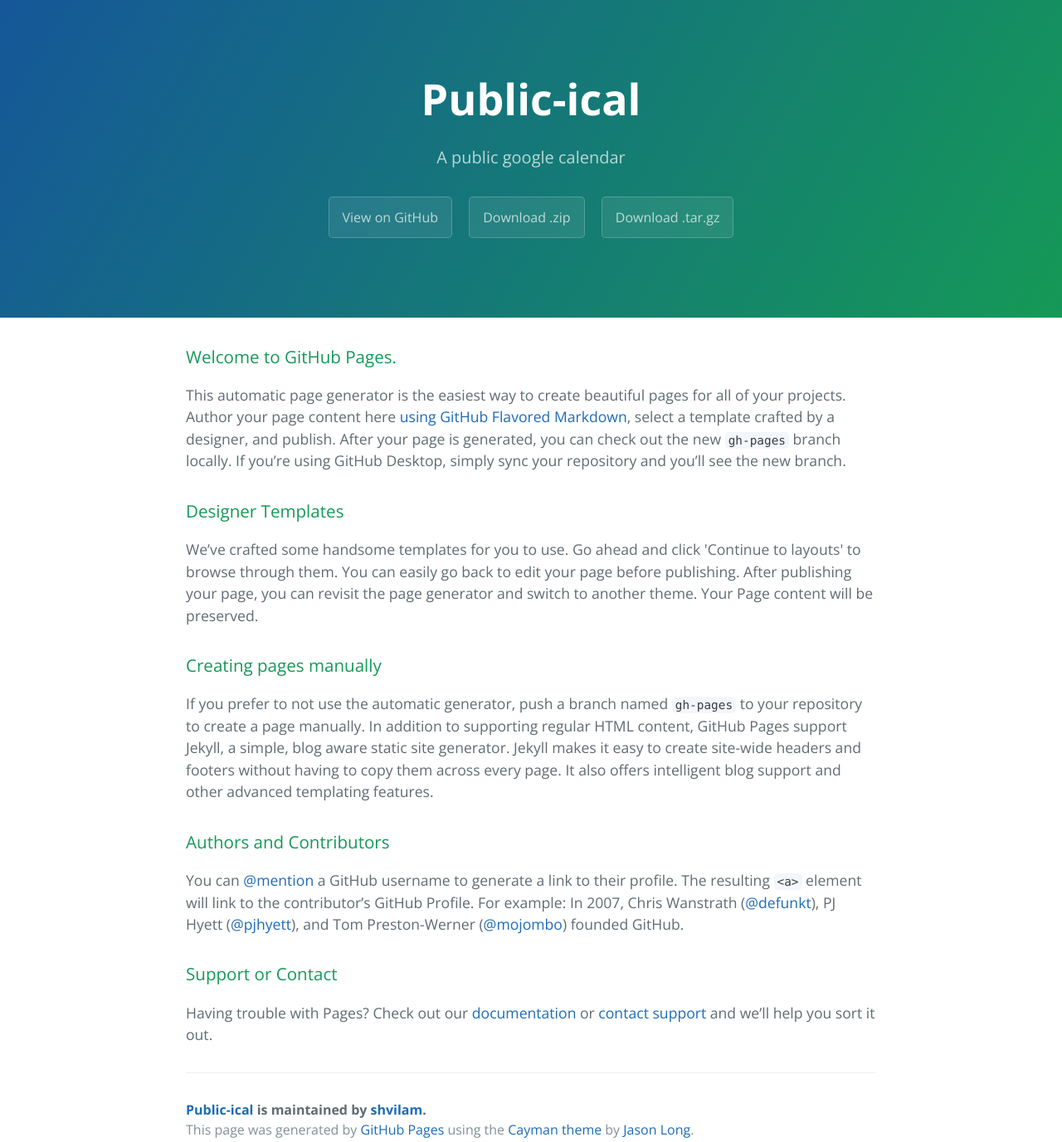
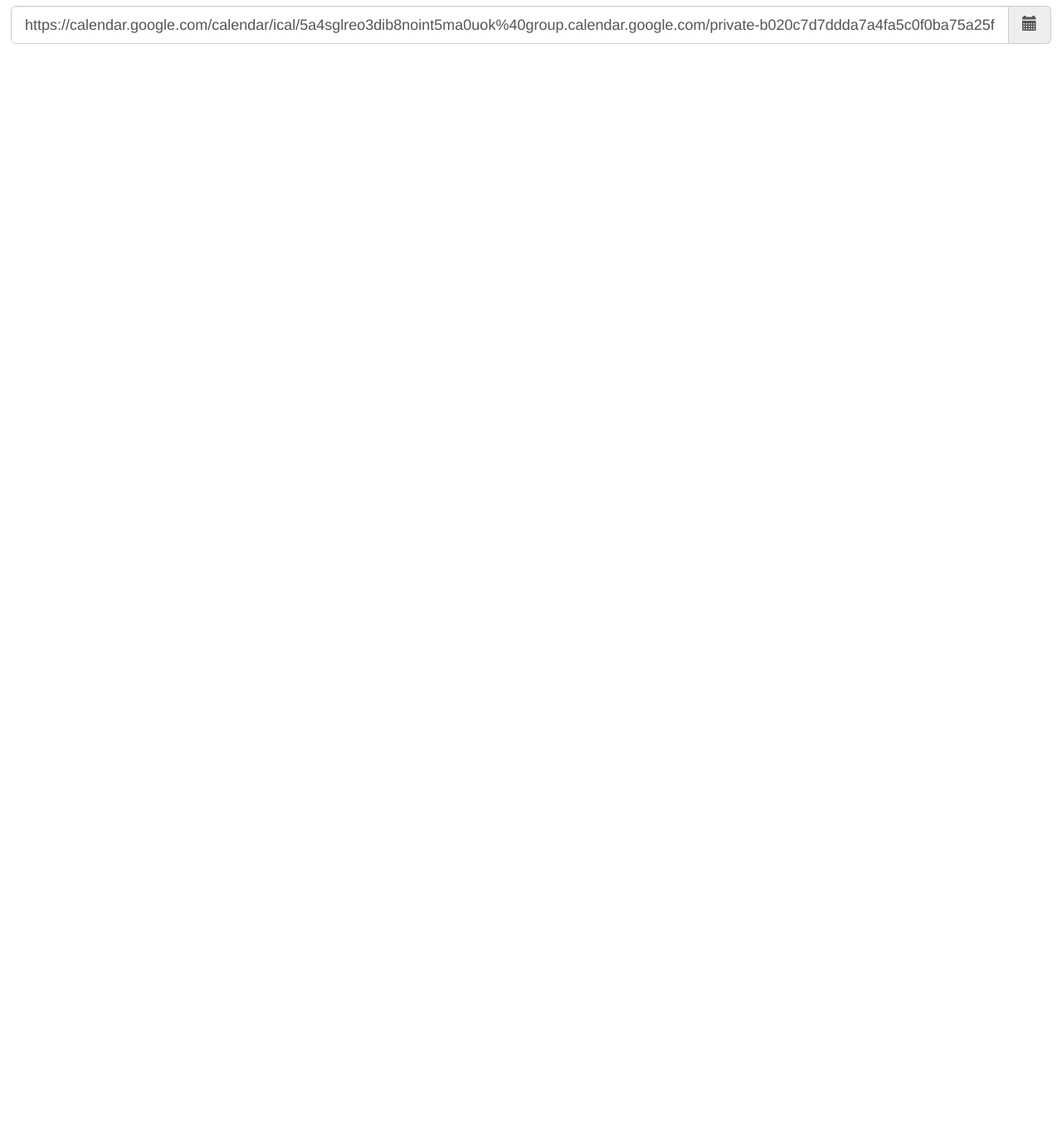
Before and after one commit to shvilam/public-ical, a plain HTML site: page index.html in a window 1280 px wide. Shown: the whole page at 83% size. After the commit the page ends 800 px from the top, so only its background shows below. Drawn offline with nearby package versions, Linux system fonts and the light colour scheme; some packages are replaced by stand-ins of ours; a script that the page names is missing.

Commit message:
first commit

```diff
--- a/index.html
+++ b/index.html
@@ -2,56 +2,55 @@
 <html lang="en-us">
 <head>
     <meta charset="UTF-8">
-    <title>Public-ical by shvilam</title>
+    <title>Public-ical by Amit Shvil</title>
     <meta name="viewport" content="width=device-width, initial-scale=1">
     <link rel="stylesheet" type="text/css" href="stylesheets/normalize.css" media="screen">
-    <link href='https://fonts.googleapis.com/css?family=Open+Sans:400,700' rel='stylesheet' type='text/css'>
-    <link rel="stylesheet" type="text/css" href="stylesheets/stylesheet.css" media="screen">
-    <link rel="stylesheet" type="text/css" href="stylesheets/github-light.css" media="screen">
+    <script src="https://ajax.googleapis.com/ajax/libs/jquery/1.11.3/jquery.min.js"></script>
+    <link href="//netdna.bootstrapcdn.com/bootstrap/3.3.2/css/bootstrap.min.css" rel="stylesheet"/>
 </head>
 <body>
-    <section class="page-header">
-      <h1 class="project-name">Public-ical</h1>
-      <h2 class="project-tagline">A public google calendar </h2>
-      <a href="https://github.com/shvilam/public-ical" class="btn">View on GitHub</a>
-      <a href="https://github.com/shvilam/public-ical/zipball/master" class="btn">Download .zip</a>
-      <a href="https://github.com/shvilam/public-ical/tarball/master" class="btn">Download .tar.gz</a>
-    </section>
 
-    <section class="main-content">
-      <h3>
-<a id="welcome-to-github-pages" class="anchor" href="#welcome-to-github-pages" aria-hidden="true"><span class="octicon octicon-link"></span></a>Welcome to GitHub Pages.</h3>
 
-<p>This automatic page generator is the easiest way to create beautiful pages for all of your projects. Author your page content here <a href="https://guides.github.com/features/mastering-markdown/">using GitHub Flavored Markdown</a>, select a template crafted by a designer, and publish. After your page is generated, you can check out the new <code>gh-pages</code> branch locally. If you’re using GitHub Desktop, simply sync your repository and you’ll see the new branch.</p>
+<!-- Latest compiled and minified JavaScript -->
 
-<h3>
-<a id="designer-templates" class="anchor" href="#designer-templates" aria-hidden="true"><span class="octicon octicon-link"></span></a>Designer Templates</h3>
+<!--<div class="input-group">-->
+    <!--<input id="foo" type="text" class="form-control"-->
+           <!--value="">-->
+                <!--<span class="input-group-button">-->
+                    <!--<button class="btn" type="button" data-clipboard-demo="" data-clipboard-target="#foo">-->
+                        <!--<span class="glyphicon glyphicon-calendar"></span>-->
+                    <!--</button>-->
+                <!--</span>-->
+<!--</div>-->
+<!--<input type="text"-->
+       <!--value="https://calendar.google.com/calendar/ical/5a4sglreo3dib8noint5ma0uok%40group.calendar.google.com/private-b020c7d7ddda7a4fa5c0f0ba75a25f54/basic.ics"-->
+       <!--id="foo">-->
+<!--<button class="btn" data-clipboard-action="copy" data-clipboard-target="#foo">Copy</button>-->
+<!--&lt;!&ndash; 2. Include library &ndash;&gt;-->
+<script src="https://maxcdn.bootstrapcdn.com/bootstrap/3.3.6/js/bootstrap.min.js"
+        integrity="sha384-0mSbJDEHialfmuBBQP6A4Qrprq5OVfW37PRR3j5ELqxss1yVqOtnepnHVP9aJ7xS"
+        crossorigin="anonymous"></script>
+<script src="https://cdnjs.cloudflare.com/ajax/libs/clipboard.js/1.5.5/clipboard.min.js"></script>
 
-<p>We’ve crafted some handsome templates for you to use. Go ahead and click 'Continue to layouts' to browse through them. You can easily go back to edit your page before publishing. After publishing your page, you can revisit the page generator and switch to another theme. Your Page content will be preserved.</p>
 
-<h3>
-<a id="creating-pages-manually" class="anchor" href="#creating-pages-manually" aria-hidden="true"><span class="octicon octicon-link"></span></a>Creating pages manually</h3>
+<!-- 3. Instantiate clipboard -->
+<script>
+    var clipboard = new Clipboard('.btn');
+    clipboard.on('success', function (e) {
+        alert('הכתובת הועתקה');
+        console.log(e);
+    });
+    clipboard.on('error', function (e) {
+        console.log(e);
+    });
+</script>
 
-<p>If you prefer to not use the automatic generator, push a branch named <code>gh-pages</code> to your repository to create a page manually. In addition to supporting regular HTML content, GitHub Pages support Jekyll, a simple, blog aware static site generator. Jekyll makes it easy to create site-wide headers and footers without having to copy them across every page. It also offers intelligent blog support and other advanced templating features.</p>
 
-<h3>
-<a id="authors-and-contributors" class="anchor" href="#authors-and-contributors" aria-hidden="true"><span class="octicon octicon-link"></span></a>Authors and Contributors</h3>
-
-<p>You can <a href="https://github.com/blog/821" class="user-mention">@mention</a> a GitHub username to generate a link to their profile. The resulting <code>&lt;a&gt;</code> element will link to the contributor’s GitHub Profile. For example: In 2007, Chris Wanstrath (<a href="https://github.com/defunkt" class="user-mention">@defunkt</a>), PJ Hyett (<a href="https://github.com/pjhyett" class="user-mention">@pjhyett</a>), and Tom Preston-Werner (<a href="https://github.com/mojombo" class="user-mention">@mojombo</a>) founded GitHub.</p>
-
-<h3>
-<a id="support-or-contact" class="anchor" href="#support-or-contact" aria-hidden="true"><span class="octicon octicon-link"></span></a>Support or Contact</h3>
-
-<p>Having trouble with Pages? Check out our <a href="https://help.github.com/pages">documentation</a> or <a href="https://github.com/contact">contact support</a> and we’ll help you sort it out.</p>
-
-      <footer class="site-footer">
-        <span class="site-footer-owner"><a href="https://github.com/shvilam/public-ical">Public-ical</a> is maintained by <a href="https://github.com/shvilam">shvilam</a>.</span>
-
-        <span class="site-footer-credits">This page was generated by <a href="https://pages.github.com">GitHub Pages</a> using the <a href="https://github.com/jasonlong/cayman-theme">Cayman theme</a> by <a href="https://twitter.com/jasonlong">Jason Long</a>.</span>
-      </footer>
-
-    </section>
-
+<div class="input-group input-group-lg btn" data-clipboard-target="#foo">
+    <input type="text" class="form-control" placeholder="Username" aria-describedby="sizing-addon1" id="foo"
+           value="https://calendar.google.com/calendar/ical/5a4sglreo3dib8noint5ma0uok%40group.calendar.google.com/private-b020c7d7ddda7a4fa5c0f0ba75a25f54/basic.ics">
+    <span class="input-group-addon" id="sizing-addon1"><span class="glyphicon glyphicon-calendar"></span></span>
+</div>
 
 </body>
 </html>
```
Lines whose indentation alone changed are shown as unchanged.
